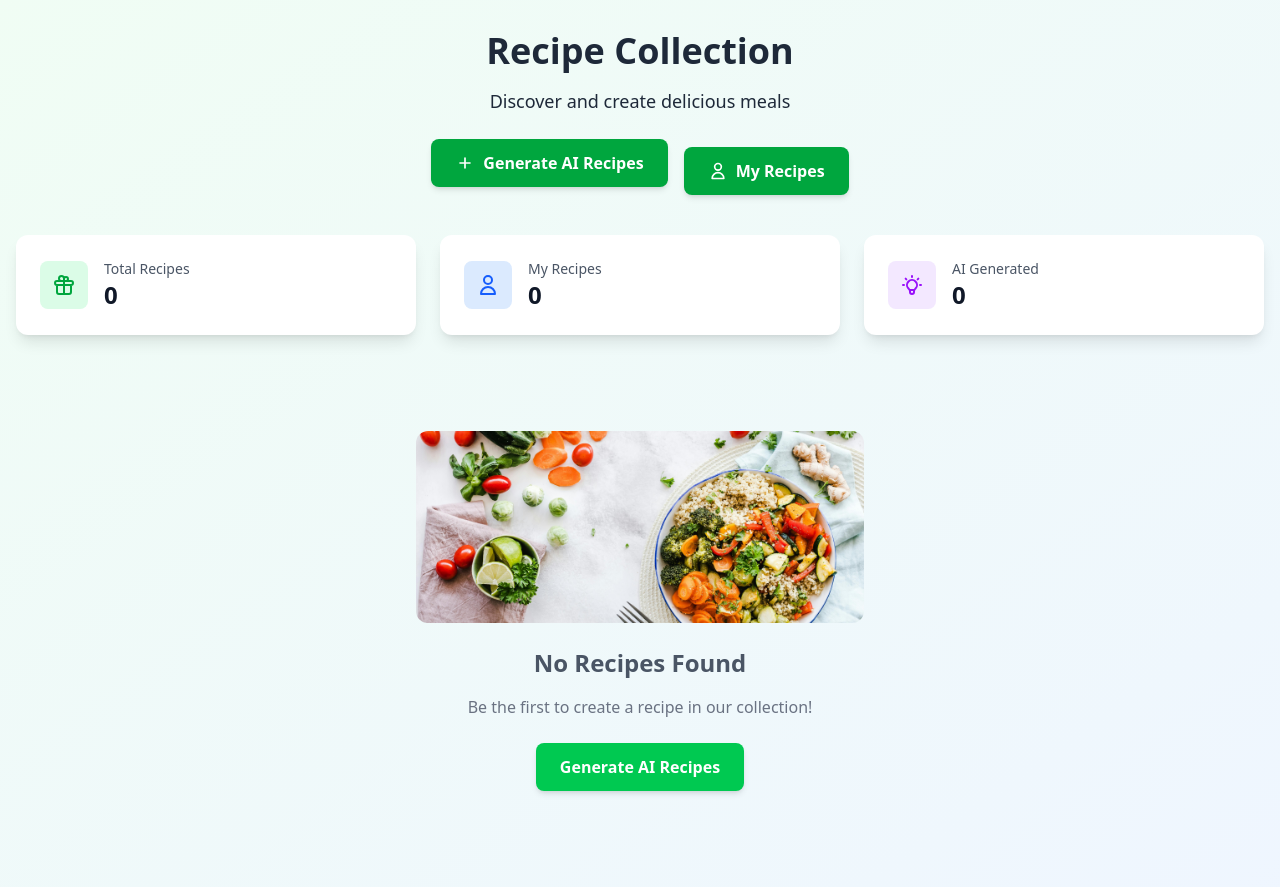
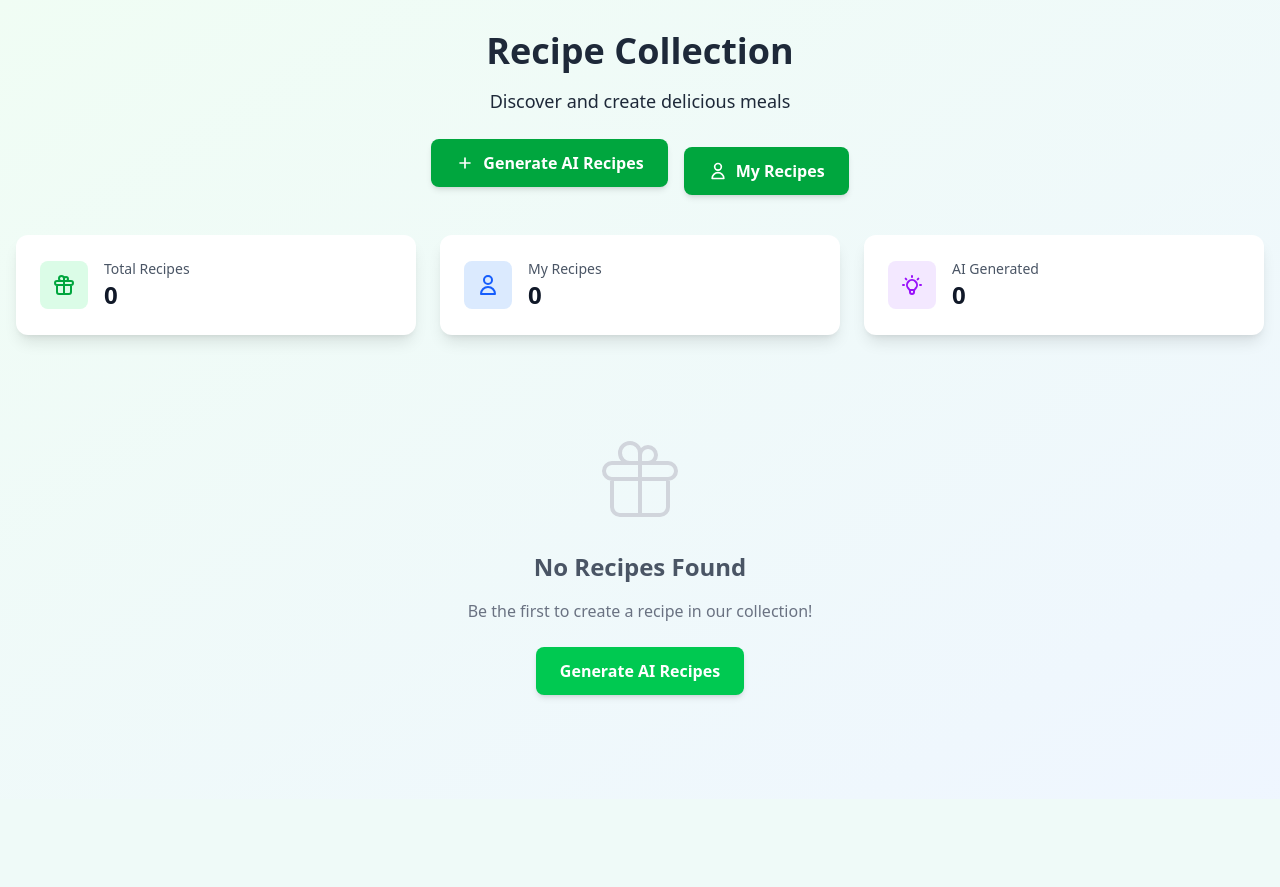
Before and after one commit to hemarastylepeke/bleedingedge, a Django app: page /recipes/ in a window 1280 px wide. Shown: the part 74-961 px from the top of the page. After the commit the page ends 773 px from the top, so only its background shows below. Run offline with Django 5.2, Linux system fonts and the light colour scheme; the visitor is signed in with stand-in values (Sample User, id 1); data that the repository does not hold is empty; style sheets or scripts are compiled from the project's sources; some libraries are stand-ins or nearby versions.

Commit message:
Recipe list empty state

```diff
--- a/templates/core/recipe_list.html
+++ b/templates/core/recipe_list.html
@@ -248,9 +248,9 @@
             <!-- Empty State -->
             <div class="text-center py-16">
                 <div class="max-w-md mx-auto">
-                    <div class="h-48 overflow-hidden rounded-xl mb-6">
-                        <img src="{% static 'default_recipe_images/pexels-ella-olsson-572949-1640777.jpg' %}" alt="Default recipe image" class="w-full h-full object-cover">
-                    </div>
+                    <svg class="w-24 h-24 text-gray-300 mx-auto mb-6" fill="none" stroke="currentColor" viewBox="0 0 24 24">
+                        <path stroke-linecap="round" stroke-linejoin="round" stroke-width="1" d="M12 8v13m0-13V6a2 2 0 112 2h-2zm0 0V5.5A2.5 2.5 0 109.5 8H12zm-7 4h14M5 12a2 2 0 110-4h14a2 2 0 110 4M5 12v7a2 2 0 002 2h10a2 2 0 002-2v-7"></path>
+                    </svg>
                     <h3 class="text-2xl font-semibold text-gray-600 mb-4">No Recipes Found</h3>
                     <p class="text-gray-500 mb-6">
                         {% if search_query or cuisine_filter or difficulty_filter %}
```
Also changed, not shown: core/migrations/0002_alter_budget_currency.py (added), media/profile_images/pexels-ella-olsson-572949-1640777.jpg (added).
